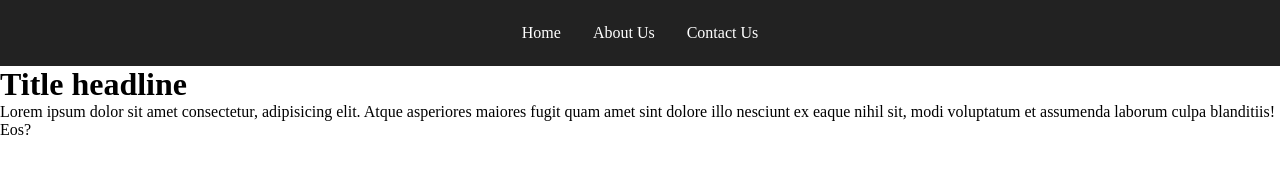
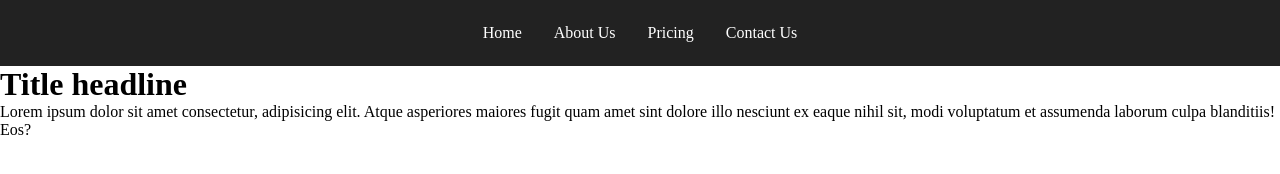
Before and after one commit to lablack576/imsi_tp, a plain HTML site: page index.html in a window 1280 px wide. Drawn offline with Linux system fonts and the light colour scheme.

Commit message:
Add pricing tab
Some description here

```diff
--- a/index.html
+++ b/index.html
@@ -15,6 +15,7 @@
       <ul>
         <li><a href="#">Home</a></li>
         <li><a href="#">About Us</a></li>
+        <li><a href="#">Pricing</a></li>
         <li><a href="#">Contact Us</a></li>
       </ul>
     </nav>
```
